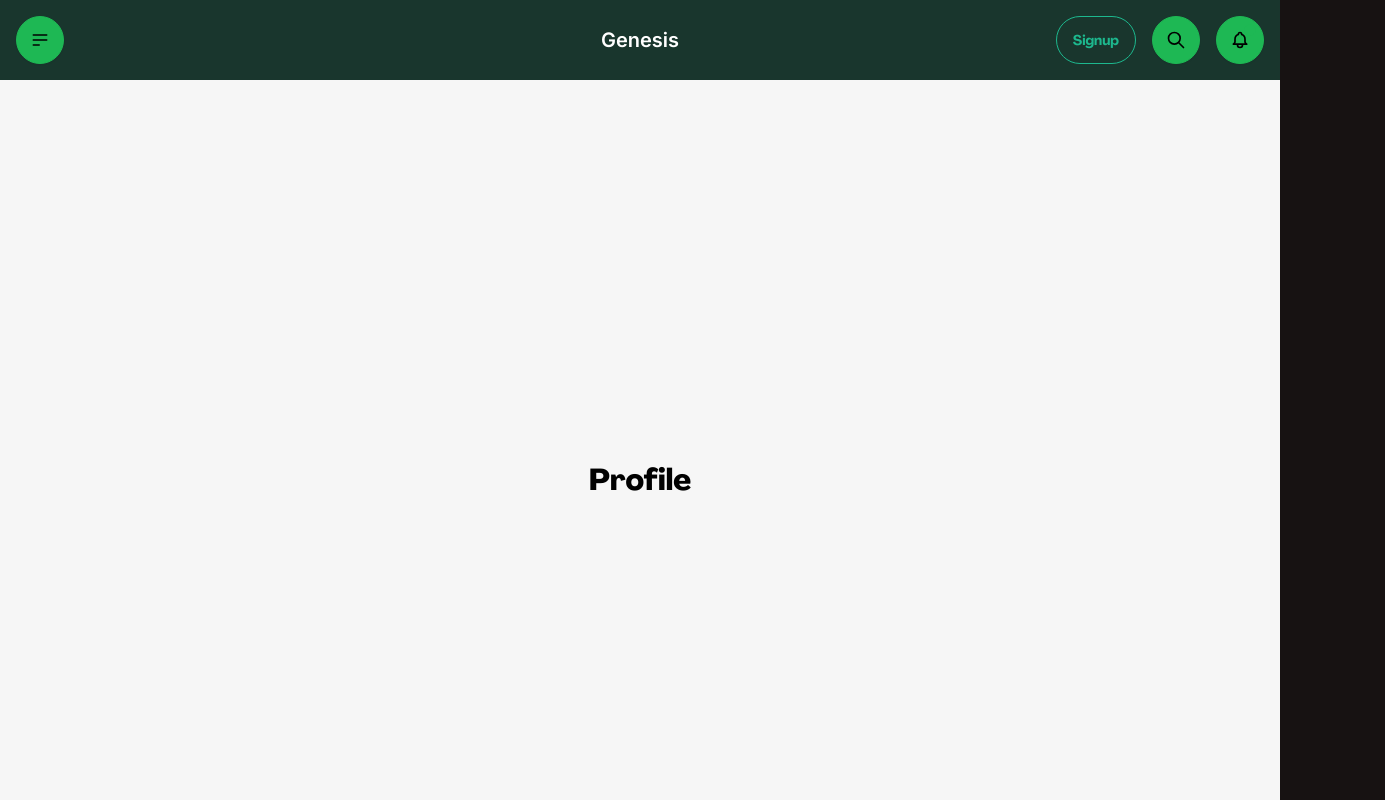
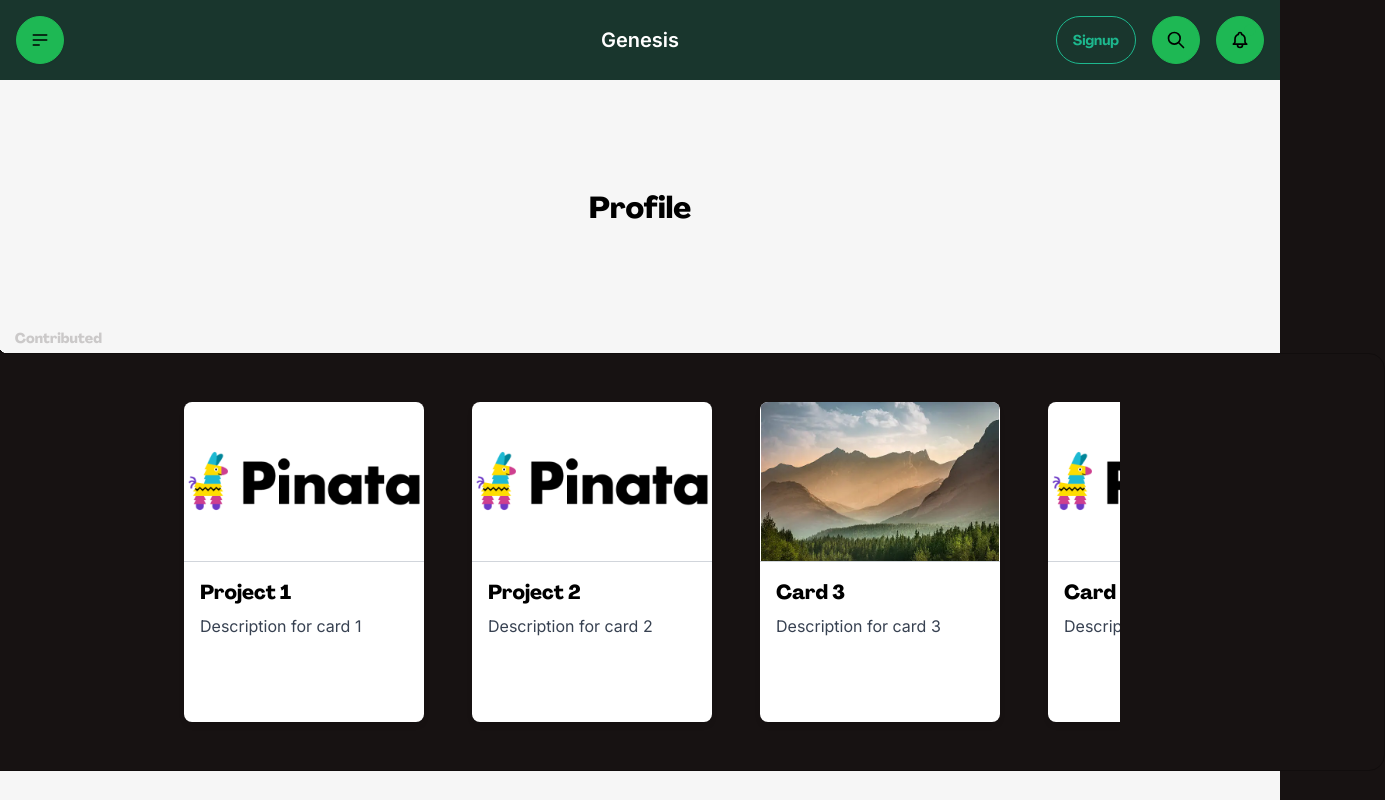
Before and after one commit to wayne-617/Genesis, a Next.js app in the folder ugahacks-app/: page /pages/profile in a window 1280 px wide. Shown: the top 800 px of the page, 1385 px wide, since content can reach past the window. Built offline with nearby package versions, Linux system fonts and the light colour scheme; what pinata would draw is missing.

Commit message:
setup for file merge

```diff
--- a/ugahacks-app/app/pages/profile/page.tsx
+++ b/ugahacks-app/app/pages/profile/page.tsx
@@ -1,11 +1,81 @@
 'use client';
 
-import React from 'react';
+import React, { useState } from 'react';
+import { useRouter } from 'next/navigation';
+import Card from '@/components/Card';
 
 const ProfilePage: React.FC = () => {
+  const [activeTab, setActiveTab] = useState(1); // Track active tab
+  const router = useRouter();
+
+  interface Card {
+    title: string;
+    image: string;
+    desc: string;
+  }
+
+  const cards: Card[] = [
+    { title: 'Project 1', image: '/logo.png', desc: 'Description for card 1' },
+    { title: 'Project 2', image: '/logo.png', desc: 'Description for card 2' },
+    { title: 'Card 3', image: '/landscape.png', desc: 'Description for card 3' },
+    { title: 'Card 4', image: '/logo.png', desc: 'Description for card 4' },
+    { title: 'Card 5', image: '/logo.png', desc: 'Description for card 5' },
+    // Add more cards as needed
+  ];
+
+  const handleCardClick = (title: string) => {
+    router.push(`/project?title=${encodeURIComponent(title)}`);
+  };
+
   return (
-    <div className="flex justify-center items-center h-screen">
-      <h1 className="text-3xl font-bold">Profile</h1>
+    <div className="flex flex-col justify-center items-center h-screen">
+      <h1 className="text-3xl font-bold mb-24">Profile</h1>
+      <div className="flex flex-row justify-center items-center">
+        <div role="tablist" className="tabs tabs-lifted">
+          {/* Tab 1 */}
+          <button
+            className={`tab ${activeTab === 1 ? 'tab-active' : ''}`}
+            onClick={() => setActiveTab(1)}
+          >
+            Pioneered
+          </button>
+          <div role="tabpanel" className={`tab-content bg-base-100 border-base-300 rounded-box p-6 ${activeTab === 1 ? '' : 'hidden'}`}>
+            {/* Carousel only displays if Tab 1 is active */}
+            {activeTab === 1 && (
+              <div className="flex justify-center">
+                <div className="carousel carousel-center rounded-box w-2/3">
+                  {cards.map((card: Card, index: number) => (
+                    <div className="carousel-item p-6" key={index}>
+                      <Card title={card.title} image={card.image} desc={card.desc} onClick={() => handleCardClick(card.title)} />
+                    </div>
+                  ))}
+                </div>
+              </div>
+            )}
+          </div>
+
+          {/* Tab 2 */}
+          <button
+            className={`tab ${activeTab === 2 ? 'tab-active' : ''}`}
+            onClick={() => setActiveTab(2)}
+          >
+            Contributed
+          </button>
+          <div role="tabpanel" className={`tab-content bg-base-100 border-base-300 rounded-box p-6 ${activeTab === 2 ? '' : 'hidden'}`}>
+            {activeTab === 2 && (
+              <div className="flex justify-center">
+                <div className="carousel carousel-center rounded-box w-2/3">
+                  {cards.map((card: Card, index: number) => (
+                    <div className="carousel-item p-6" key={index}>
+                      <Card title={card.title} image={card.image} desc={card.desc} onClick={() => handleCardClick(card.title)} />
+                    </div>
+                  ))}
+                </div>
+              </div>
+            )}
+          </div>
+        </div>
+      </div>
     </div>
   );
 };
--- a/ugahacks-app/app/pages/projectbrowser/page.tsx
+++ b/ugahacks-app/app/pages/projectbrowser/page.tsx
@@ -1,27 +1,74 @@
 'use client';
+import React from 'react';
+import { useRouter } from 'next/navigation';
+import { useEffect } from 'react';
 import Card from '@/components/Card';
+
 const ProjectBrowserPage: React.FC = () => {
+  const router = useRouter();
 
-    // const cards = [
-    //     { title: 'Card 1', image: 'https://via.placeholder.com/150', desc: 'Description for card 1' },
-    //     { title: 'Card 2', image: 'https://via.placeholder.com/150', desc: 'Description for card 2' },
-    //     { title: 'Card 3', image: 'https://via.placeholder.com/150', desc: 'Description for card 3' },
-    //     { title: 'Card 4', image: 'https://via.placeholder.com/150', desc: 'Description for card 4' },
-    //     { title: 'Card 5', image: 'https://via.placeholder.com/150', desc: 'Description for card 5' },
-    //     // Add more cards as needed
-    //   ];
 
-    // {cards.map((card, index) => (
-    //     <Card key={index} title={card.title} image={card.image} desc={card.desc} />
-    //   ))}
+  // async function loadPosts(): Promise<void> {
+  //   try {
+  //     const allPosts = await getAllPosts();
+  //     const total = await getTotalPosts();
 
-      return (
-        <div className="flex justify-center items-center h-screen bg-gray-100">
-          <div className="grid grid-cols-1 sm:grid-cols-2 md:grid-cols-3 lg:grid-cols-4 gap-4 overflow-y-auto p-4">
+  //     // Fetch content from IPFS for each post
+  //     const postsWithContent = await Promise.all(
+  //       allPosts.map(async (post: ContractPost): Promise<Post> => {
+  //         try {
+  //           const url = await pinata.gateways.convert(post.message)
+  //           const response = await fetch(url);
+  //           const content = await response.json();
+  //           return {
+  //             poster: post.poster,
+  //             message: content.message,
+  //             imageUrl: content.imageUrl || null,
+  //             timestamp: new Date(Number(post.timestamp) * 1000).toLocaleString()
+  //           };
+  //         } catch (err) {
+  //           console.log(err)
+  //           // If fetching fails, return the message as is
+  //           return {
+  //             poster: "",
+  //             message: "",
+  //             imageUrl: null,
+  //             timestamp: ""
+  //           };
+  //         }
+  //       })
+  //     );
 
-          </div>
-        </div>
-      );
-}
+  //     setPosts(postsWithContent);
+  //     setTotalPosts(Number(total));
+  //   } catch (err) {
+  //     const error = err as Error;
+  //     setError('Failed to load posts: ' + error.message);
+  //   }
+  // }
+
+  const cards = [
+    { title: 'Project 1', image: '/logo.png', desc: 'Description for card 1' },
+    { title: 'Project 2', image: '/logo.png', desc: 'Description for card 2' },
+    { title: 'Card 3', image: '/landscape.png', desc: 'Description for card 3' },
+    { title: 'Card 4', image: '/logo.png', desc: 'Description for card 4' },
+    { title: 'Card 5', image: '/logo.png', desc: 'Description for card 5' },
+    // Add more cards as needed
+  ];
+
+  const handleCardClick = (title: string) => {
+    router.push(`/project/${encodeURIComponent(title)}`);
+  };
+
+  return (
+    <div className="flex justify-center items-center h-screen bg-gray-100">
+      <div className="grid grid-cols-1 sm:grid-cols-2 md:grid-cols-3 lg:grid-cols-4 gap-4 overflow-y-auto p-4">
+        {cards.map((card, index) => (
+          <Card key={index} title={card.title} image={card.image} desc={card.desc} onClick={() => handleCardClick(card.title)} />
+        ))}
+      </div>
+    </div>
+  );
+};
 
 export default ProjectBrowserPage;
--- a/ugahacks-app/app/pages/project/page.tsx
+++ b/ugahacks-app/app/project/[title].tsx
@@ -2,12 +2,18 @@
 
 import React from 'react';
 import Image from 'next/image';
+import { useRouter } from 'next/router';
 
 const ProjectPage: React.FC = () => {
+  const router = useRouter();
+  const { title } = router.query;
+
   return (
     <div className="flex flex-col justify-start items-center h-screen bg-gray-100">
+      <h1>Project Page</h1>
+      <p>Project Title: {title}</p>
       <div className="text-center mt-10">
-        <h2 className="text-3xl font-bold mb-4">Project Title</h2>
+        <h2 className="text-3xl font-bold mb-4">{title}</h2>
         <p className="text-lg mb-6">This is a brief project description that tells pioneers what they're putting their money towards</p>
       </div>
       <div className="flex w-2/3 mt-10">
--- a/ugahacks-app/components/Card.tsx
+++ b/ugahacks-app/components/Card.tsx
@@ -1,15 +1,19 @@
 import React from 'react';
+import Image from 'next/image';
 
 interface CardProps {
   title: string;
   image: string;
   desc: string;
+  onClick: () => void;
 }
 
-const Card: React.FC<CardProps> = ({ title, image, desc }) => {
+const Card: React.FC<CardProps> = ({ title, image, desc, onClick }) => {
   return (
-    <div className="bg-white rounded-lg shadow-md overflow-hidden">
-      <img src={image} alt={title} className="w-full h-48 object-cover" />
+    <div className="bg-white rounded-lg shadow-md overflow-hidden w-60 h-80 cursor-pointer" onClick={onClick}>
+      <div className="relative w-full h-40 border-b border-gray-300">
+        <Image src={image} alt={title} layout="fill" objectFit="contain" />
+      </div>
       <div className="p-4">
         <h2 className="text-xl font-bold mb-2">{title}</h2>
         <p className="text-gray-700">{desc}</p>
--- a/ugahacks-app/components/UserNavbar.tsx
+++ b/ugahacks-app/components/UserNavbar.tsx
@@ -118,7 +118,7 @@ const UserNavbar: React.FC = () => {
         <button className='btn btn-outline btn-secondary' onClick={handleWalletButtonClick}>
           {walletInfo.connected ? `${walletInfo.address.slice(0, 6)}...${walletInfo.address.slice(-4)}` : 'Connect Wallet'}
         </button>
-        <button className="btn btn-circle btn-primary">
+        <button className="btn btn-circle btn-primary" onClick={() => router.push('/pages/projectbrowser')}>
           <svg
             xmlns="http://www.w3.org/2000/svg"
             className="h-5 w-5"
```
Also changed, not shown: ugahacks-app/public/landscape.png (added).
